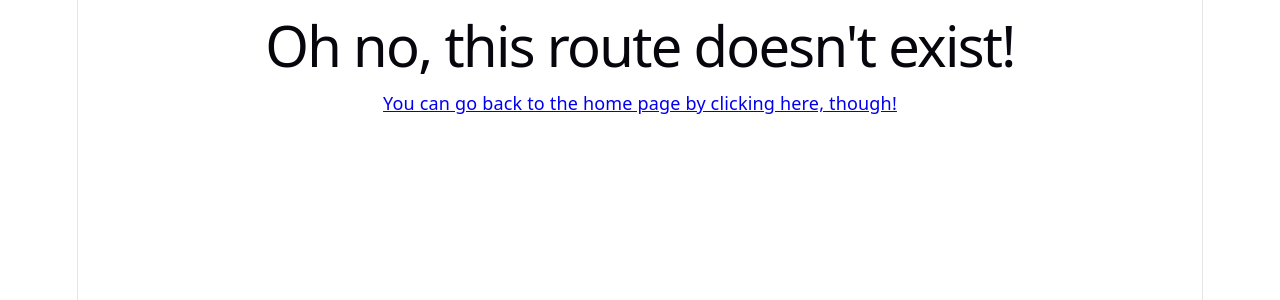
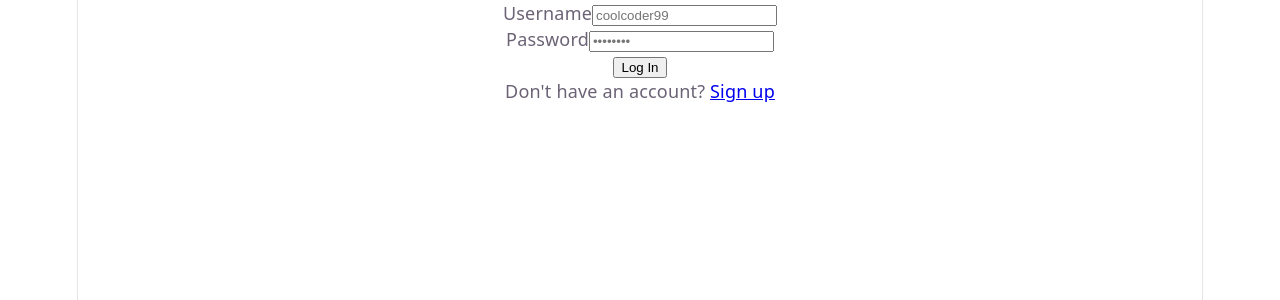
Before and after one commit to Julczan/api-blog-frontend, a React (Vite) app: page /login in a window 1280 px wide. Shown: the top 300 px of the page. Built offline with nearby package versions, Linux system fonts and the light colour scheme.

Commit message:
display errors on login fail

```diff
--- a/src/components/Auth/LoginForm.jsx
+++ b/src/components/Auth/LoginForm.jsx
@@ -26,13 +26,15 @@ function LoginForm({ domain }) {
       .then(async (response) => {
         if (response.status >= 400) {
           const errorData = await response.json();
-          throw new Error(errorData.message || "An error occurred");
+          return Promise.reject(errorData);
         }
         return response.json();
       })
       .then((response) => setResponse(response))
       .catch((error) => {
-        setError(error.message);
+        console.log(error);
+
+        setError(error.msg);
       });
   };
 
@@ -43,9 +45,10 @@ function LoginForm({ domain }) {
 
   return (
     <>
-      <form onSubmit={login}>
-        <div class="form-group">
-          <label for="username">Username</label>
+      {error && error}
+      <form name="form" onSubmit={login}>
+        <div className="form-group">
+          <label htmlFor="username">Username</label>
           <input
             id="username"
             name="username"
@@ -57,8 +60,8 @@ function LoginForm({ domain }) {
           />
         </div>
 
-        <div class="form-group">
-          <label for="password">Password</label>
+        <div className="form-group">
+          <label htmlFor="password">Password</label>
           <input
             id="password"
             name="password"
@@ -70,12 +73,12 @@ function LoginForm({ domain }) {
           />
         </div>
 
-        <button type="submit" class="btn btn-primary btn-block">
+        <button type="submit" className="btn btn-primary btn-block">
           Log In
         </button>
       </form>
 
-      <p class="form-footer">
+      <p className="form-footer">
         Don't have an account? <a href="/">Sign up</a>
       </p>
     </>
--- a/src/components/Auth/SignUpForm.jsx
+++ b/src/components/Auth/SignUpForm.jsx
@@ -52,7 +52,7 @@ function SignUpForm({ domain }) {
   return (
     <>
       {loading && <p>Loading...</p>}
-      {error && error.map((err) => <p>{err.msg}</p>)}
+      {error && error.map((err) => <p key={err.msg}>{err.msg}</p>)}
       {response && <p>{response}</p>}
       <form name="form" onSubmit={signUp}>
         <div className="form-group">
--- a/src/routes.jsx
+++ b/src/routes.jsx
@@ -1,5 +1,6 @@
 import App from "./App";
 import SignUpForm from "./components/Auth/SignUpForm";
+import LoginForm from "./components/Auth/LoginForm";
 import ErrorPage from "./components/ErrorPage";
 import Post from "./components/Post/Post";
 
@@ -19,6 +20,10 @@ const routes = [
     path: "/signup",
     element: <SignUpForm domain={domain} />,
   },
+  {
+    path: "/login",
+    element: <LoginForm domain={domain} />,
+  },
 ];
 
 export default routes;
```
Also changed, not shown: tests/mocks/handlers.js (+18 -7 lines), 1 other file (tests, documents, lock files or other folders).
